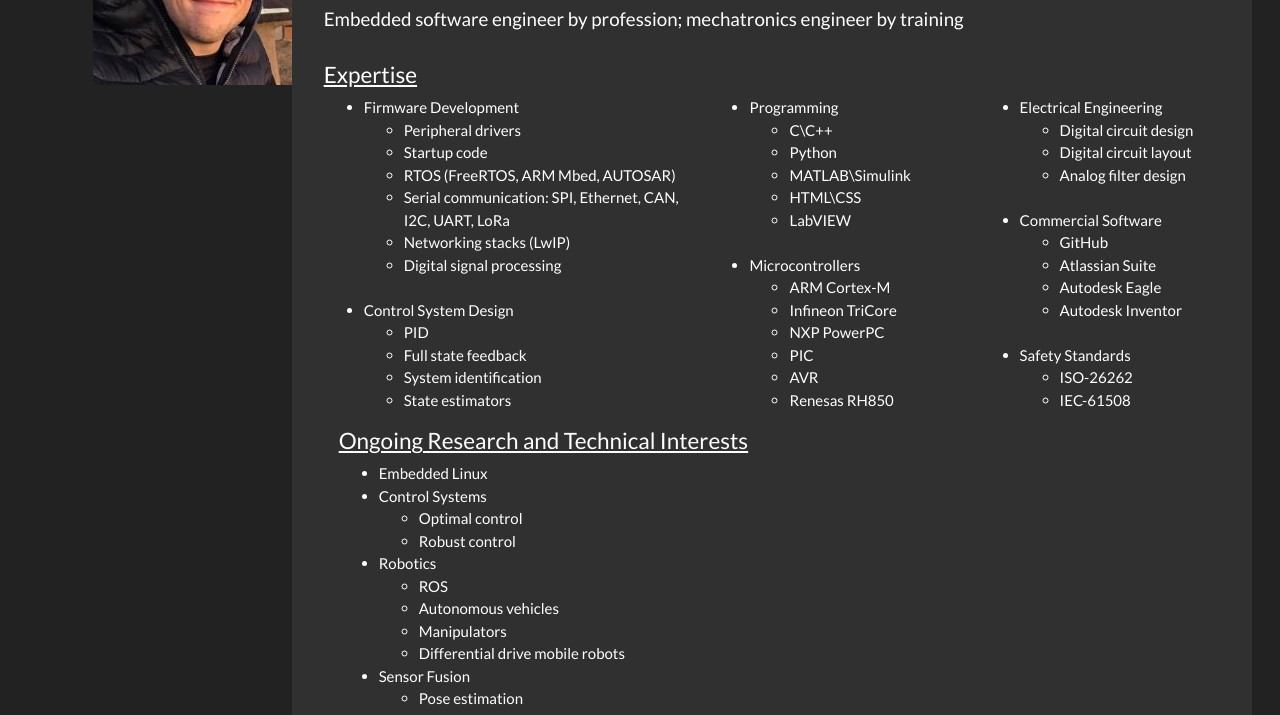
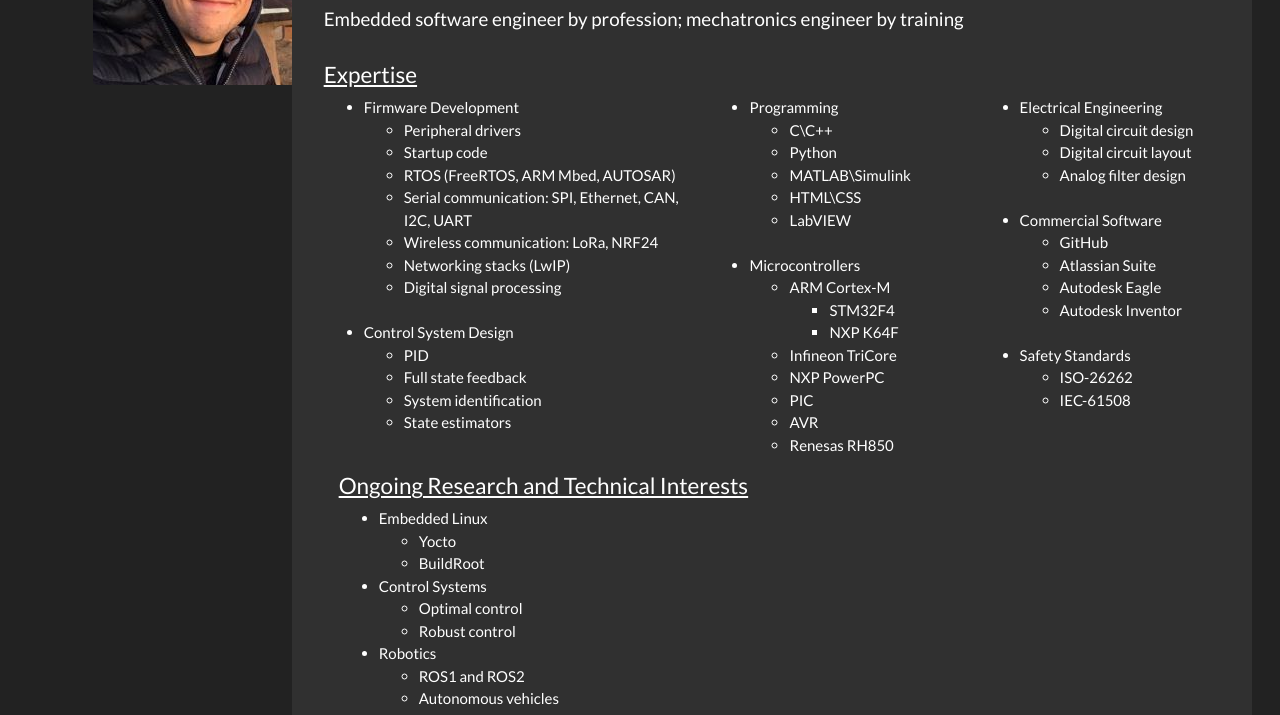
Before and after one commit to djaenicke/djaenicke.github.io, a plain HTML site: page index.html in a window 1280 px wide. Shown: the part 219-934 px from the top of the page. Drawn offline with nearby package versions, Linux system fonts and the light colour scheme.

Commit message:
09/2022 update

```diff
--- a/index.html
+++ b/index.html
@@ -73,7 +73,8 @@
                   <li>Peripheral drivers</li>
                   <li>Startup code</li>
                   <li>RTOS (FreeRTOS, ARM Mbed, AUTOSAR)</li>
-                  <li>Serial communication: SPI, Ethernet, CAN, I2C, UART, LoRa</li>
+                  <li>Serial communication: SPI, Ethernet, CAN, I2C, UART</li>
+                  <li>Wireless communication: LoRa, NRF24</li>
                   <li>Networking stacks (LwIP)</li>
                   <li>Digital signal processing</li>
                 </ul>
@@ -101,6 +102,10 @@
                 <li>Microcontrollers</li>
                   <ul>
                     <li>ARM Cortex-M</li>
+                      <ul>
+                        <li>STM32F4</li>
+                        <li>NXP K64F</li>
+                      </ul>
                     <li>Infineon TriCore</li>
                     <li>NXP PowerPC</li>
                     <li>PIC</li>
@@ -138,6 +143,10 @@
             <h4><u>Ongoing Research and Technical Interests</u></h4>
             <ul>
               <li>Embedded Linux</li>
+                <ul>
+                  <li>Yocto</li>
+                  <li>BuildRoot</li>
+                </ul>
               <li>Control Systems</li>
                 <ul>
                   <li>Optimal control</li>
@@ -145,7 +154,7 @@
                 </ul>
               <li>Robotics</li>
                 <ul>
-                  <li>ROS</li>
+                  <li>ROS1 and ROS2</li>
                   <li>Autonomous vehicles</li>
                   <li>Manipulators</li>
                   <li>Differential drive mobile robots</li>
```
Also changed, not shown: projects.html (+5 -0 lines), work_experience.html (+6 -1 lines), img/oscar_1.jpg (added), img/oscar_2.jpg (added), img/rtic_v2.png (added), img/self_balancing_bot.jpg (added).
